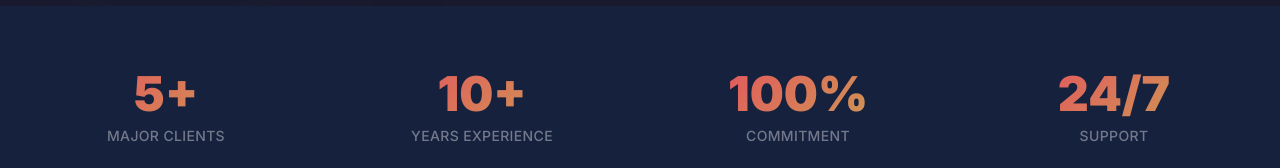
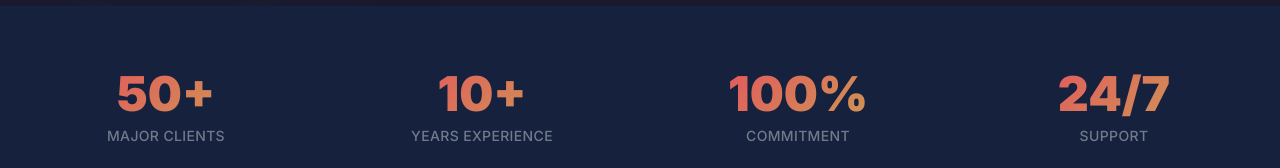
Before and after one commit to glorino/mann, a Next.js app: page /clients in a window 1280 px wide. Shown: the part 444-612 px from the top of the page. Built offline with nearby package versions, Linux system fonts and the light colour scheme.

Commit message:
Fix stats to 50+ clients consistent, remove Saturday hours, confirm 10+ years

```diff
--- a/src/app/clients/page.tsx
+++ b/src/app/clients/page.tsx
@@ -37,7 +37,7 @@ const clients = [
 ];
 
 const stats = [
-  { value: "5+", label: "Major Clients" },
+  { value: "50+", label: "Major Clients" },
   { value: "10+", label: "Years Experience" },
   { value: "100%", label: "Commitment" },
   { value: "24/7", label: "Support" },
--- a/src/app/contact/page.tsx
+++ b/src/app/contact/page.tsx
@@ -175,7 +175,6 @@ export default function ContactPage() {
                     <div>
                       <h4 className="font-semibold mb-1">Working Hours</h4>
                       <p className="text-white/50 text-sm">Mon - Fri: 8:00 AM - 5:00 PM</p>
-                      <p className="text-white/50 text-sm">Sat: 9:00 AM - 1:00 PM</p>
                     </div>
                   </div>
                 </div>
--- a/src/components/Clients.tsx
+++ b/src/components/Clients.tsx
@@ -98,7 +98,7 @@ export default function Clients() {
         {/* Stats */}
         <div className="mt-20 grid grid-cols-2 md:grid-cols-4 gap-8">
           {[
-            { value: "5+", label: "Major Clients" },
+            { value: "50+", label: "Major Clients" },
             { value: "10+", label: "Years Experience" },
             { value: "100%", label: "Commitment" },
             { value: "24/7", label: "Support" },
```
